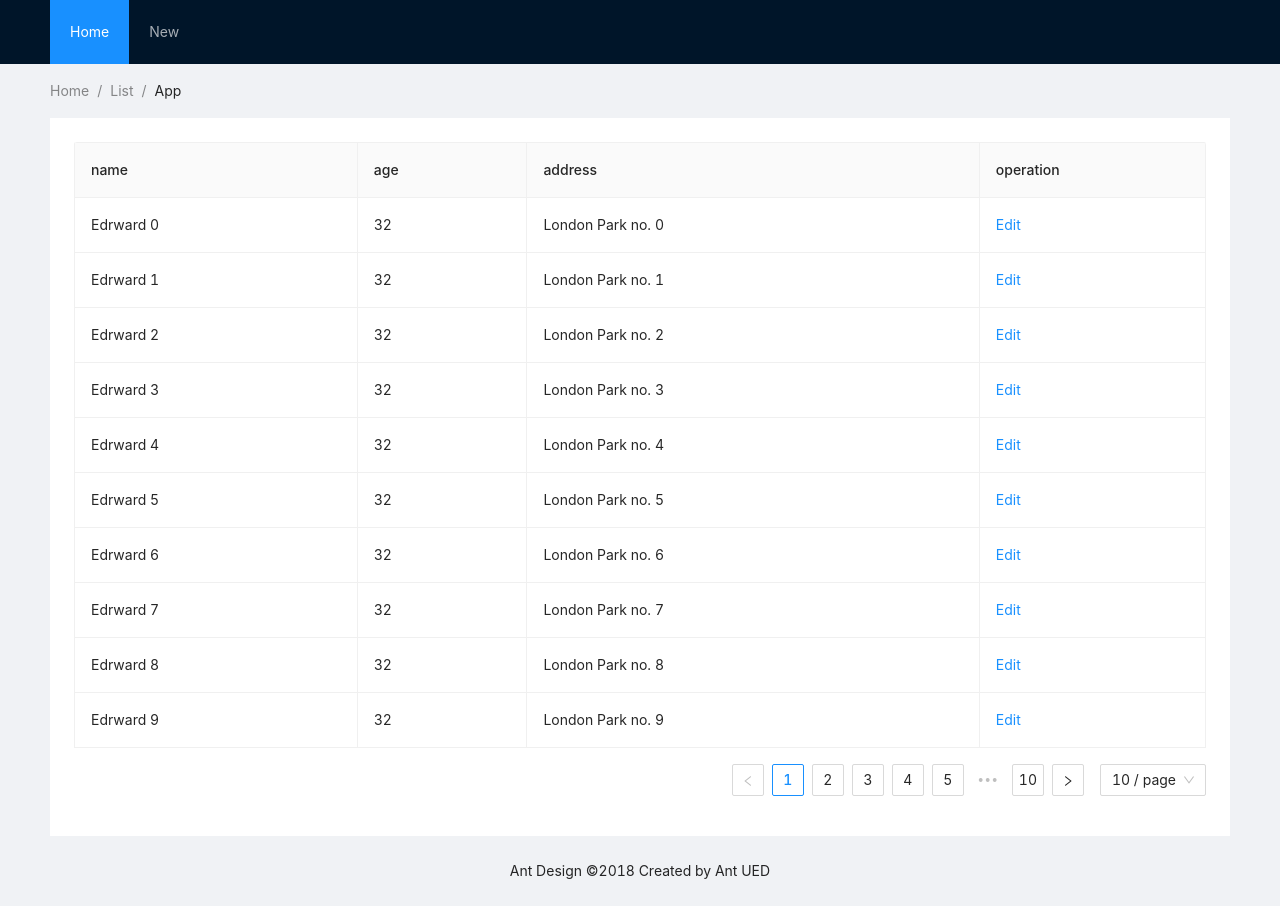
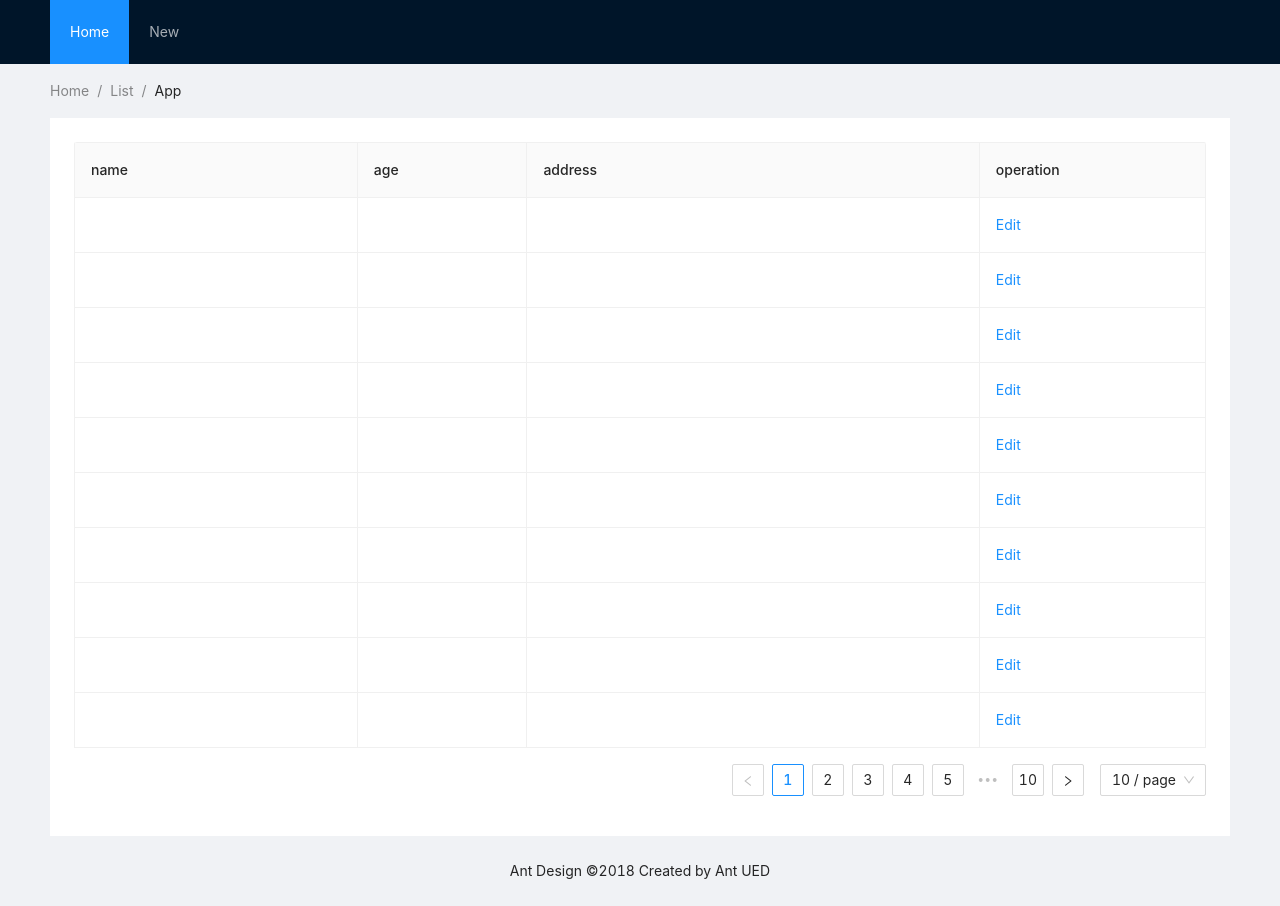
Before and after one commit to Jay23Cee/Redux-AntDesign, a React (Create React App) app in the folder my-app/: page / in a window 1280 px wide. Built offline with nearby package versions, Linux system fonts and the light colour scheme.

Commit message:
Change Item to Books

```diff
--- a/my-app/src/components/BookTable.tsx
+++ b/my-app/src/components/BookTable.tsx
@@ -1,5 +1,6 @@
 import React, { useState } from 'react';
 import { Table, Input, InputNumber, Popconfirm, Form, Typography } from 'antd';
+import {Books} from '../store/books/books'
 
 interface Item {
   key: string;
@@ -8,13 +9,13 @@ interface Item {
   address: string;
 }
 
-const originData: Item[] = [];
+const originData: Books[] = [];
 for (let i = 0; i < 100; i++) {
   originData.push({
     key: i.toString(),
-    name: `Edrward ${i}`,
-    age: 32,
-    address: `London Park no. ${i}`,
+    title: `Earth ${i}`,
+    author: "",
+    date: '${i}',
   });
 }
 interface EditableCellProps extends React.HTMLAttributes<HTMLElement> {
@@ -66,9 +67,9 @@ const EditableTable = () => {
   const [data, setData] = useState(originData);
   const [editingKey, setEditingKey] = useState('');
 
-  const isEditing = (record: Item) => record.key === editingKey;
+  const isEditing = (record: Books) => record.key === editingKey;
 
-  const edit = (record: Partial<Item> & { key: React.Key }) => {
+  const edit = (record: Partial<Books> & { key: React.Key }) => {
     form.setFieldsValue({ name: '', age: '', address: '', ...record });
     setEditingKey(record.key);
   };
@@ -79,14 +80,13 @@ const EditableTable = () => {
 
   const save = async (key: React.Key) => {
     try {
-      const row = (await form.validateFields()) as Item;
-
+      const row = (await form.validateFields()) as Books;
       const newData = [...data];
       const index = newData.findIndex(item => key === item.key);
       if (index > -1) {
-        const item = newData[index];
+        const Books = newData[index];
         newData.splice(index, 1, {
-          ...item,
+          ...Books,
           ...row,
         });
         setData(newData);
@@ -123,7 +123,7 @@ const EditableTable = () => {
     {
       title: 'operation',
       dataIndex: 'operation',
-      render: (_: any, record: Item) => {
+      render: (_: any, record: Books) => {
         const editable = isEditing(record);
         return editable ? (
           <span>
@@ -149,7 +149,7 @@ const EditableTable = () => {
     }
     return {
       ...col,
-      onCell: (record: Item) => ({
+      onCell: (record: Books) => ({
         record,
         inputType: col.dataIndex === 'age' ? 'number' : 'text',
         dataIndex: col.dataIndex,
```
